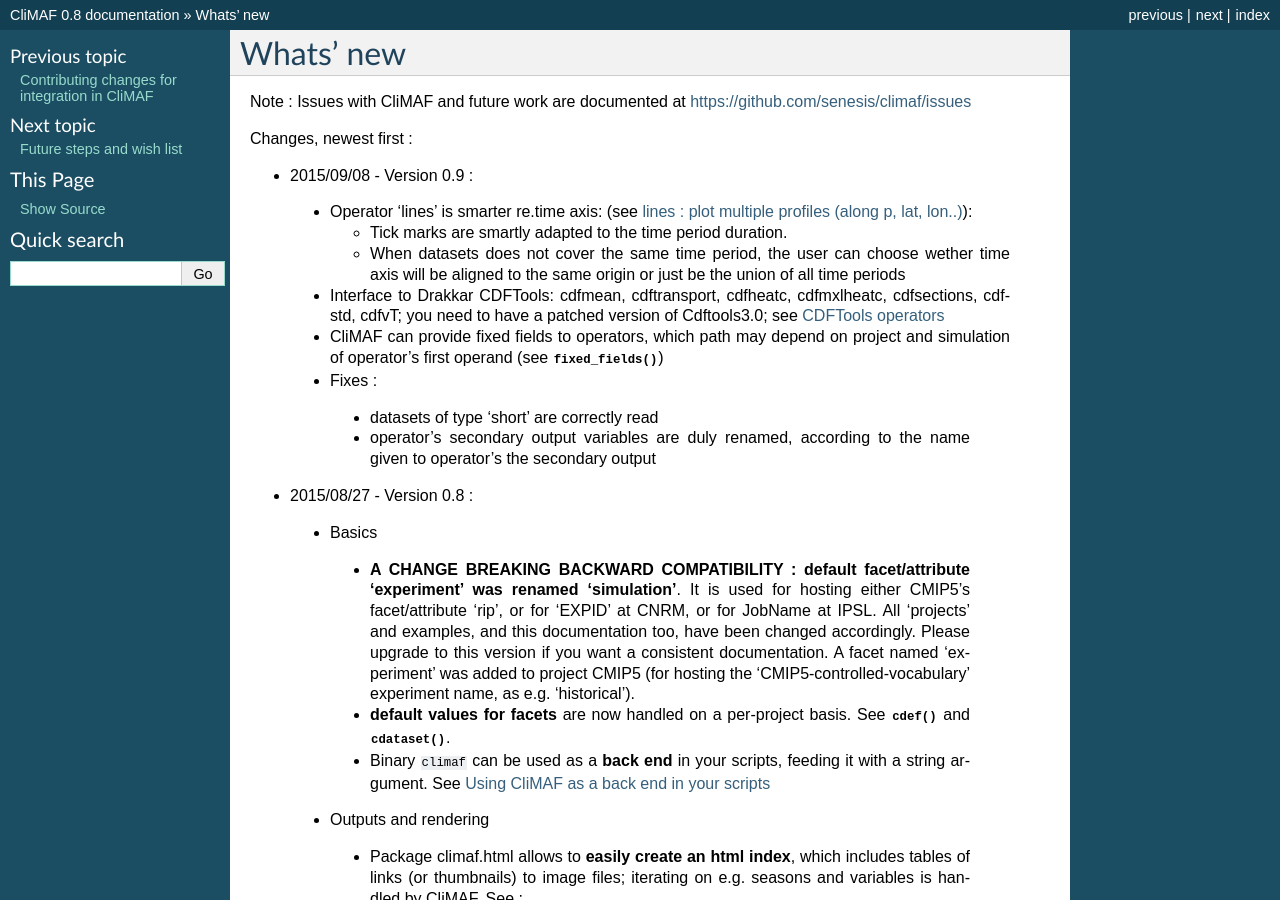
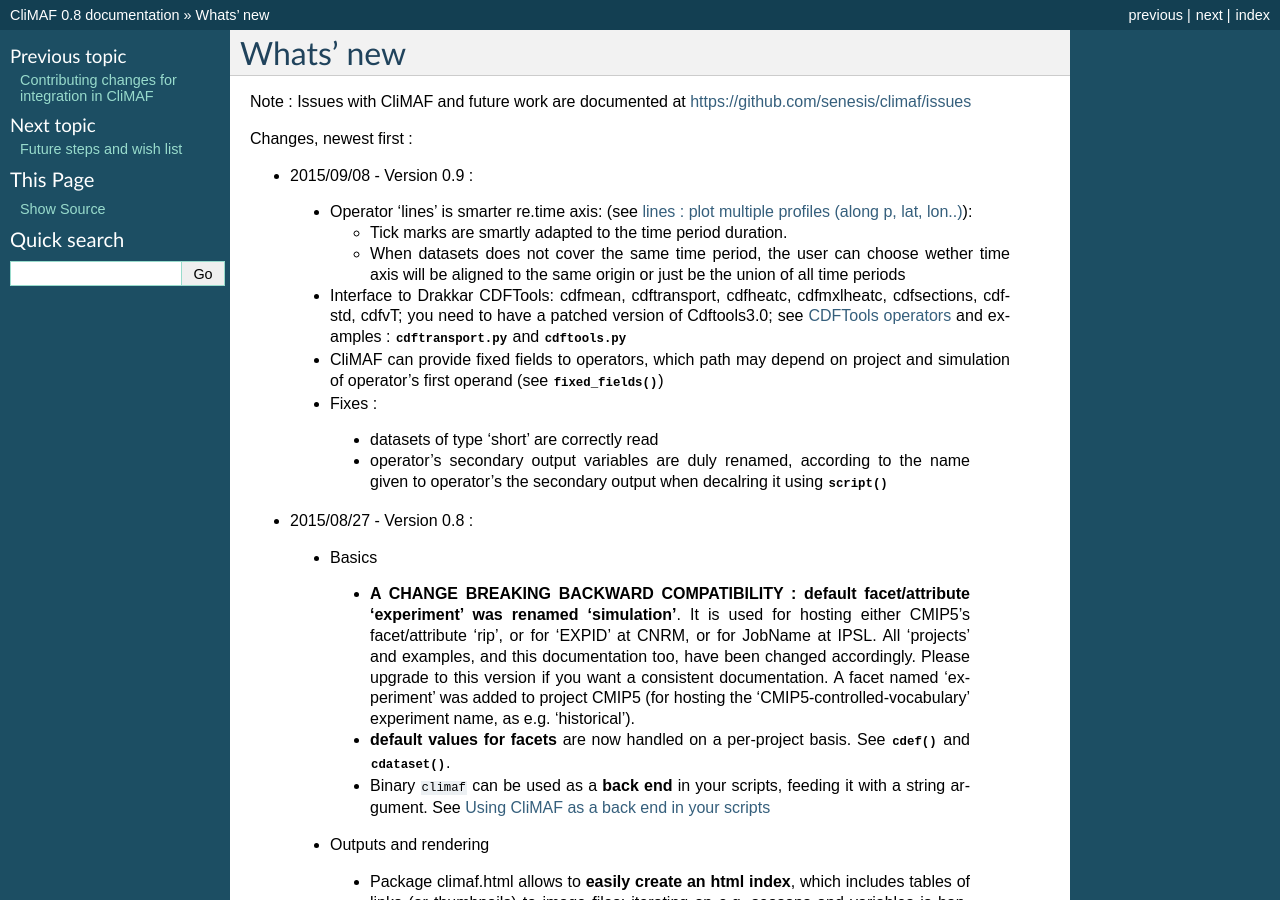
Before and after one commit to rigoudyg/climaf, a Sphinx documentation site: the page built from doc/news.rst, in a window 1280 px wide and 900 px high. Built offline with Sphinx 7.4.7, drawn with Linux system fonts in a browser that asks for light colours.

Commit message:
Improve news

```diff
--- a/doc/news.rst
+++ b/doc/news.rst
@@ -27,7 +27,8 @@
 
  - Interface to Drakkar CDFTools: cdfmean, cdftransport, cdfheatc, cdfmxlheatc,
    cdfsections, cdfstd, cdfvT; you need to have a patched version of
-   Cdftools3.0;  see :ref:`CDFTools operators <cdftools>`
+   Cdftools3.0;  see :ref:`CDFTools operators <cdftools>` and examples
+   : :download:`cdftransport.py <../examples/cdftransport.py>` and :download:`cdftools.py <../examples/cdftools.py>`
 
 
  - CliMAF can provide fixed fields to operators, which path may
@@ -38,7 +39,8 @@
 
   - datasets of type 'short' are correctly read
   - operator's secondary output variables are duly renamed, according
-    to the name given to operator's the secondary output
+    to the name given to operator's the secondary output when
+    decalring it using :py:func:`~climaf.operators.script()`
 
 .. _news_0.8:
 
```
